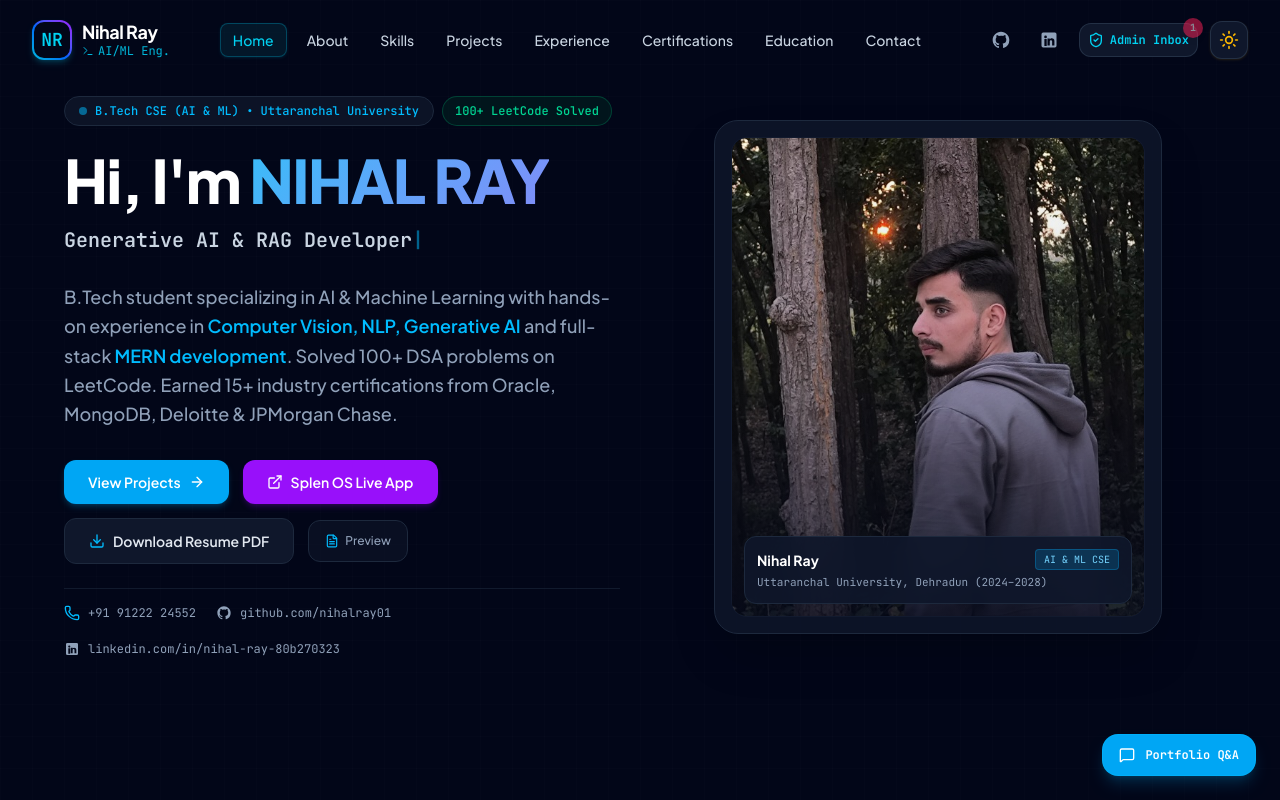
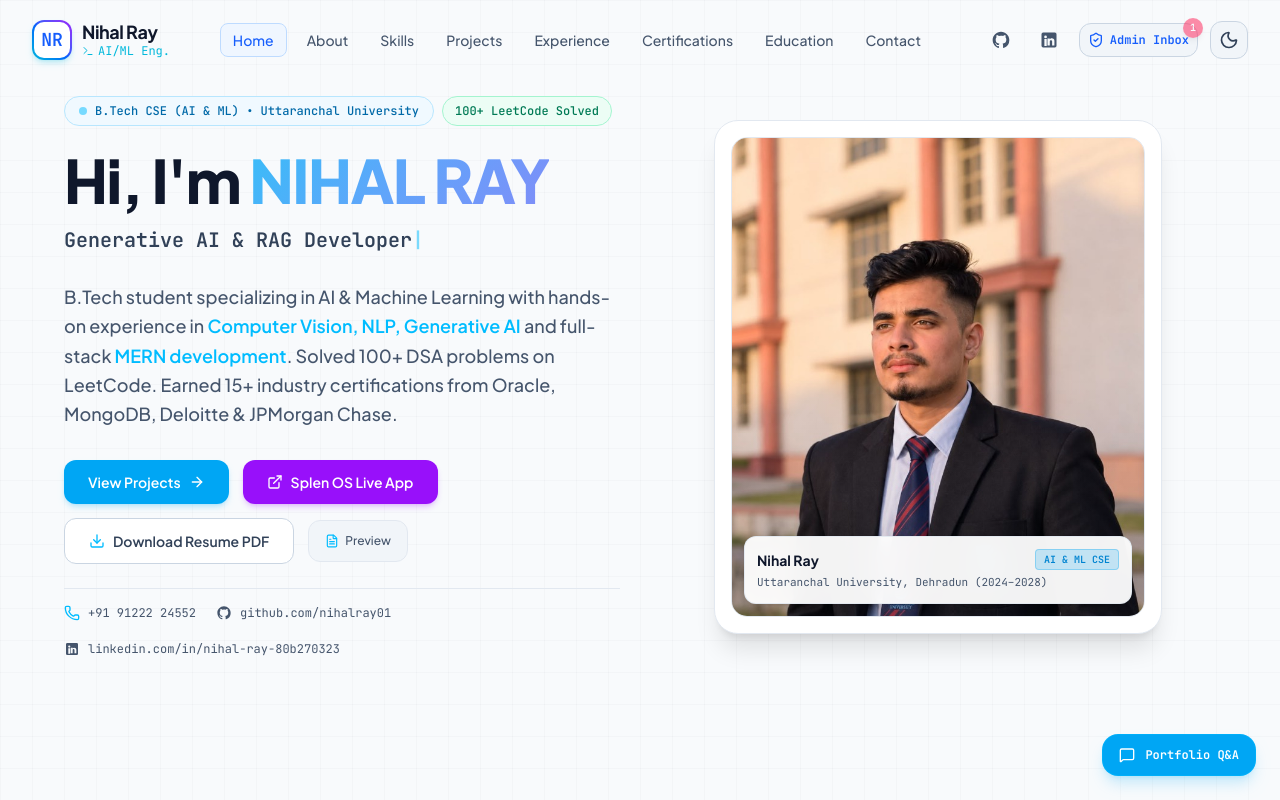
Before and after one commit to nihalray01/portfolio-nihalray, a React (Vite) app: page / in a window 1280 px wide. Shown: the top 800 px of the page. Built offline with nearby package versions, Linux system fonts and the light colour scheme.

Commit message:
Update photo to formal university portrait and set default open theme to day mode

```diff
--- a/src/App.jsx
+++ b/src/App.jsx
@@ -18,7 +18,7 @@ import ParticlesBackground from './components/ParticlesBackground';
 import { ResumeModal, ProjectModal, CertModal } from './components/Modals';
 
 export default function App() {
-  const [darkMode, setDarkMode] = useState(true);
+  const [darkMode, setDarkMode] = useState(false);
   const [isAdminOpen, setIsAdminOpen] = useState(false);
   const [isAdminModalOpen, setIsAdminModalOpen] = useState(false);
   const [isAdminAuthenticated, setIsAdminAuthenticated] = useState(() => {
--- a/src/components/Achievements.jsx
+++ b/src/components/Achievements.jsx
@@ -52,7 +52,7 @@ export default function Achievements({ darkMode }) {
                       </h3>
                       <span className="text-xs font-mono text-slate-400">{item.period}</span>
                     </div>
-                    <span className="text-xs font-semibold text-cyan-400 block font-mono">
+                    <span className={`text-xs font-semibold ${darkMode ? 'text-cyan-400' : 'text-blue-600'} block font-mono`}>
                       {item.organization}
                     </span>
                     <p className={`text-sm leading-relaxed ${darkMode ? 'text-slate-300' : 'text-slate-600'}`}>
--- a/src/components/Certifications.jsx
+++ b/src/components/Certifications.jsx
@@ -72,13 +72,13 @@ export default function Certifications({ darkMode, onSelectCert }) {
               </div>
 
               {/* Action Button */}
-              <div className="mt-6 pt-4 border-t border-slate-800/60 flex items-center justify-between">
-                <span className="text-[11px] font-mono text-slate-500">ID: {cert.credentialId}</span>
+              <div className={`mt-6 pt-4 border-t ${darkMode ? 'border-slate-800/60' : 'border-slate-100'} flex items-center justify-between`}>
+                <span className={`text-[11px] font-mono ${darkMode ? 'text-slate-500' : 'text-slate-400'}`}>ID: {cert.credentialId}</span>
                 <a
                   href={cert.link || "https://www.linkedin.com/in/nihal-ray-80b270323/details/certifications/"}
                   target="_blank"
                   rel="noopener noreferrer"
-                  className="px-4 py-2 rounded-xl text-xs font-semibold bg-emerald-500/10 hover:bg-emerald-500/20 text-emerald-400 border border-emerald-500/30 flex items-center gap-1.5 transition-all"
+                  className="px-4 py-2 rounded-xl text-xs font-semibold bg-emerald-500/10 hover:bg-emerald-500/20 text-emerald-600 dark:text-emerald-400 border border-emerald-500/30 flex items-center gap-1.5 transition-all"
                 >
                   <ExternalLink className="w-3.5 h-3.5" />
                   <span>View Certificate</span>
--- a/src/components/Education.jsx
+++ b/src/components/Education.jsx
@@ -48,12 +48,16 @@ export default function Education({ darkMode }) {
                 <h3 className={`text-xl sm:text-2xl font-extrabold ${darkMode ? 'text-white' : 'text-slate-900'}`}>
                   {edu.institution}
                 </h3>
-                <div className="text-base font-semibold text-sky-400">
+                <div className={`text-base font-semibold ${darkMode ? 'text-sky-400' : 'text-sky-600'}`}>
                   {edu.degree}
                 </div>
-                <div className="flex items-center gap-2 text-xs font-mono text-slate-400">
-                  <span>{edu.specialization}</span>
-                  <span>•</span>
+                <div className={`flex items-center gap-2 text-xs font-mono ${darkMode ? 'text-slate-400' : 'text-slate-500'}`}>
+                  {edu.specialization && (
+                    <>
+                      <span>{edu.specialization}</span>
+                      <span>•</span>
+                    </>
+                  )}
                   <span className="flex items-center gap-1">
                     <MapPin className="w-3 h-3 text-rose-400" />
                     {edu.location}
@@ -62,10 +66,10 @@ export default function Education({ darkMode }) {
               </div>
 
               {/* Details */}
-              <div className="space-y-2 pt-3 border-t border-slate-800/60">
+              <div className={`space-y-2 pt-3 border-t ${darkMode ? 'border-slate-800/60' : 'border-slate-100'}`}>
                 {edu.details.map((detail, dIdx) => (
                   <div key={dIdx} className="flex items-start gap-2.5 text-xs sm:text-sm">
-                    <CheckCircle2 className="w-4 h-4 text-sky-400 shrink-0 mt-0.5" />
+                    <CheckCircle2 className={`w-4 h-4 ${darkMode ? 'text-sky-400' : 'text-sky-600'} shrink-0 mt-0.5`} />
                     <span className={darkMode ? 'text-slate-300' : 'text-slate-700'}>{detail}</span>
                   </div>
                 ))}
--- a/src/components/Experience.jsx
+++ b/src/components/Experience.jsx
@@ -22,13 +22,15 @@ export default function Experience({ darkMode }) {
         </div>
 
         {/* Timeline Container */}
-        <div className="relative border-l-2 border-slate-800/80 dark:border-slate-800 ml-4 sm:ml-8 pl-6 sm:pl-8 space-y-10">
+        <div className={`relative border-l-2 ${darkMode ? 'border-slate-800' : 'border-slate-200'} ml-4 sm:ml-8 pl-6 sm:pl-8 space-y-10`}>
           {experienceTimeline.map((item, index) => (
             <div key={index} className="relative group">
 
               {/* Timeline Bullet Node */}
-              <div className="absolute -left-[31px] sm:-left-[39px] top-1.5 w-6 h-6 rounded-full bg-slate-950 border-2 border-cyan-400 flex items-center justify-center shadow-md shadow-cyan-500/20 group-hover:scale-125 transition-transform duration-300">
-                <div className="w-2 h-2 rounded-full bg-cyan-400 animate-pulse" />
+              <div className={`absolute -left-[31px] sm:-left-[39px] top-1.5 w-6 h-6 rounded-full ${
+                darkMode ? 'bg-slate-950 border-cyan-400 shadow-cyan-500/20' : 'bg-white border-blue-500 shadow-blue-500/20'
+              } border-2 flex items-center justify-center shadow-md group-hover:scale-125 transition-transform duration-300`}>
+                <div className={`w-2 h-2 rounded-full ${darkMode ? 'bg-cyan-400' : 'bg-blue-500'} animate-pulse`} />
               </div>
 
               {/* Timeline Content Card */}
@@ -40,7 +42,7 @@ export default function Experience({ darkMode }) {
 
                 {/* Meta Bar */}
                 <div className="flex flex-wrap items-center justify-between gap-2 mb-3">
-                  <span className="px-3 py-1 rounded-full text-xs font-mono font-semibold bg-cyan-500/10 text-cyan-400 border border-cyan-500/20 flex items-center gap-1.5">
+                  <span className="px-3 py-1 rounded-full text-xs font-mono font-semibold bg-cyan-500/10 text-cyan-500 dark:text-cyan-400 border border-cyan-500/20 flex items-center gap-1.5">
                     <Calendar className="w-3.5 h-3.5" />
                     <span>{item.period}</span>
                   </span>
@@ -55,7 +57,7 @@ export default function Experience({ darkMode }) {
                   <h3 className={`text-xl font-bold ${darkMode ? 'text-white' : 'text-slate-900'}`}>
                     {item.role}
                   </h3>
-                  <div className="flex items-center gap-2 text-sm font-semibold text-cyan-400">
+                  <div className={`flex items-center gap-2 text-sm font-semibold ${darkMode ? 'text-cyan-400' : 'text-blue-600'}`}>
                     <Award className="w-4 h-4" />
                     <span>{item.organization}</span>
                   </div>
@@ -66,13 +68,13 @@ export default function Experience({ darkMode }) {
                 </p>
 
                 {/* Outcomes List */}
-                <div className="space-y-2 pt-2 border-t border-slate-800/60">
-                  <span className="text-xs font-mono uppercase text-slate-400 font-semibold block mb-2">
+                <div className={`space-y-2 pt-2 border-t ${darkMode ? 'border-slate-800/60' : 'border-slate-100'}`}>
+                  <span className={`text-xs font-mono uppercase ${darkMode ? 'text-slate-400' : 'text-slate-500'} font-semibold block mb-2`}>
                     Key Outcomes & Accomplishments:
                   </span>
                   {item.outcomes.map((outcome, oIdx) => (
                     <div key={oIdx} className="flex items-start gap-2.5 text-xs sm:text-sm">
-                      <CheckCircle2 className="w-4 h-4 text-cyan-400 shrink-0 mt-0.5" />
+                      <CheckCircle2 className="w-4 h-4 text-cyan-500 dark:text-cyan-400 shrink-0 mt-0.5" />
                       <span className={darkMode ? 'text-slate-300' : 'text-slate-700'}>{outcome}</span>
                     </div>
                   ))}
--- a/src/components/Hero.jsx
+++ b/src/components/Hero.jsx
@@ -136,10 +136,12 @@ export default function Hero({ darkMode, onOpenResume }) {
           </div>
 
           {/* Direct Social & Contact Links */}
-          <div className="flex flex-wrap items-center justify-center lg:justify-start gap-5 pt-4 border-t border-slate-800/60 text-xs font-mono text-slate-400">
+          <div className={`flex flex-wrap items-center justify-center lg:justify-start gap-5 pt-4 border-t ${
+            darkMode ? 'border-slate-800/60 text-slate-400' : 'border-slate-200 text-slate-600'
+          } text-xs font-mono`}>
             <a
               href={`tel:${personalInfo.phone}`}
-              className="flex items-center gap-2 hover:text-sky-400 transition-colors"
+              className={`flex items-center gap-2 ${darkMode ? 'hover:text-sky-400' : 'hover:text-sky-600'} transition-colors`}
             >
               <Phone className="w-4 h-4 text-sky-400" />
               <span>{personalInfo.phone}</span>
@@ -148,7 +150,7 @@ export default function Hero({ darkMode, onOpenResume }) {
               href={personalInfo.github}
               target="_blank"
               rel="noopener noreferrer"
-              className="flex items-center gap-2 hover:text-sky-400 transition-colors"
+              className={`flex items-center gap-2 ${darkMode ? 'hover:text-sky-400' : 'hover:text-sky-600'} transition-colors`}
             >
               <GithubIcon className="w-4 h-4" />
               <span>github.com/nihalray01</span>
@@ -157,7 +159,7 @@ export default function Hero({ darkMode, onOpenResume }) {
               href={personalInfo.linkedin}
               target="_blank"
               rel="noopener noreferrer"
-              className="flex items-center gap-2 hover:text-sky-400 transition-colors"
+              className={`flex items-center gap-2 ${darkMode ? 'hover:text-sky-400' : 'hover:text-sky-600'} transition-colors`}
             >
               <LinkedinIcon className="w-4 h-4" />
               <span>linkedin.com/in/{personalInfo.linkedinUsername}</span>
@@ -175,25 +177,33 @@ export default function Hero({ darkMode, onOpenResume }) {
             } space-y-4`}>
 
               {/* Profile Image Frame */}
-              <div className="relative h-[420px] sm:h-[480px] w-full rounded-2xl overflow-hidden bg-slate-950 border border-slate-800/60">
+              <div className={`relative h-[420px] sm:h-[480px] w-full rounded-2xl overflow-hidden border ${
+                darkMode ? 'bg-slate-950 border-slate-800/60' : 'bg-slate-100 border-slate-200'
+              }`}>
                 <img
                   src={nihalPhoto}
                   alt="Nihal Ray - Computer Science Engineering Student"
-                  className="w-full h-full object-cover object-[center_75%]"
+                  className="w-full h-full object-cover object-[center_10%]"
                 />
 
                 {/* Subtle vignette gradient */}
-                <div className="absolute inset-0 bg-gradient-to-t from-slate-950 via-slate-950/20 to-transparent opacity-80 pointer-events-none" />
+                <div className={`absolute inset-0 bg-gradient-to-t ${
+                  darkMode ? 'from-slate-950 via-slate-950/20 to-transparent opacity-80' : 'from-slate-900/40 via-transparent to-transparent opacity-40'
+                } pointer-events-none`} />
 
                 {/* Floating Clean Badge */}
-                <div className="absolute bottom-3 left-3 right-3 p-3 rounded-xl bg-slate-900/90 backdrop-blur-md border border-slate-800 text-white space-y-1">
+                <div className={`absolute bottom-3 left-3 right-3 p-3 rounded-xl backdrop-blur-md border ${
+                  darkMode
+                    ? 'bg-slate-900/90 border-slate-800 text-white'
+                    : 'bg-white/95 border-slate-200/90 text-slate-900 shadow-md'
+                } space-y-1`}>
                   <div className="flex items-center justify-between">
-                    <h3 className="font-bold text-sm">Nihal Ray</h3>
-                    <span className="text-[10px] font-mono px-2 py-0.5 rounded bg-sky-500/20 text-sky-300 border border-sky-500/30">
+                    <h3 className={`font-bold text-sm ${darkMode ? 'text-white' : 'text-slate-900'}`}>Nihal Ray</h3>
+                    <span className="text-[10px] font-mono px-2 py-0.5 rounded bg-sky-500/20 text-sky-600 dark:text-sky-300 border border-sky-500/30 font-semibold">
                       AI & ML CSE
                     </span>
                   </div>
-                  <p className="text-[11px] font-mono text-slate-400">
+                  <p className={`text-[11px] font-mono ${darkMode ? 'text-slate-400' : 'text-slate-600'}`}>
                     Uttaranchal University, Dehradun (2024–2028)
                   </p>
                 </div>
--- a/src/components/ParticlesBackground.jsx
+++ b/src/components/ParticlesBackground.jsx
@@ -1,10 +1,10 @@
 import React from 'react';
 
-export default function ParticlesBackground({ darkMode = true }) {
+export default function ParticlesBackground({ darkMode = false }) {
   return (
     <div
-      className={`fixed inset-0 pointer-events-none z-0 opacity-40 transition-opacity duration-300 ${
-        darkMode ? 'bg-grid-pattern' : 'opacity-10'
+      className={`fixed inset-0 pointer-events-none z-0 transition-opacity duration-300 ${
+        darkMode ? 'bg-grid-pattern opacity-40' : 'bg-grid-pattern-light opacity-70'
       }`}
     />
   );
--- a/src/components/Projects.jsx
+++ b/src/components/Projects.jsx
@@ -111,7 +111,7 @@ export default function Projects({ darkMode, onSelectProject }) {
                   {/* Card Content Body */}
                   <div className="p-6 space-y-3">
                     <div>
-                      <span className="text-[11px] font-mono text-sky-400 block mb-1">
+                      <span className={`text-[11px] font-mono ${darkMode ? 'text-sky-400' : 'text-sky-600'} block mb-1 font-semibold`}>
                         {project.category}
                       </span>
                       <h3 className={`text-xl font-bold ${darkMode ? 'text-white' : 'text-slate-900'}`}>
@@ -145,7 +145,7 @@ export default function Projects({ darkMode, onSelectProject }) {
                 </div>
 
                 {/* Card Action Footer */}
-                <div className="p-6 pt-0 border-t border-slate-800/40 mt-4 flex items-center justify-between gap-3">
+                <div className={`p-6 pt-0 border-t ${darkMode ? 'border-slate-800/40' : 'border-slate-100'} mt-4 flex items-center justify-between gap-3`}>
                   <a
                     href={project.github}
                     target="_blank"
@@ -153,7 +153,7 @@ export default function Projects({ darkMode, onSelectProject }) {
                     className={`flex-1 py-2 rounded-xl text-xs font-semibold flex items-center justify-center gap-2 border transition-all ${
                       darkMode
                         ? 'bg-slate-950 border-slate-800 text-slate-300 hover:text-white hover:bg-slate-800'
-                        : 'bg-slate-50 border-slate-200 text-slate-700 hover:text-slate-900'
+                        : 'bg-slate-50 border-slate-200 text-slate-700 hover:text-slate-900 hover:bg-slate-100'
                     }`}
                   >
                     <GithubIcon className="w-3.5 h-3.5" />
@@ -162,7 +162,11 @@ export default function Projects({ darkMode, onSelectProject }) {
 
                   <button
                     onClick={() => onSelectProject(project)}
-                    className="py-2 px-3 rounded-xl text-xs font-semibold bg-slate-800 hover:bg-slate-700 text-sky-400 border border-slate-700 flex items-center gap-1.5 transition-colors"
+                    className={`py-2 px-3 rounded-xl text-xs font-semibold border flex items-center gap-1.5 transition-colors ${
+                      darkMode
+                        ? 'bg-slate-800 hover:bg-slate-700 text-sky-400 border-slate-700'
+                        : 'bg-sky-50 hover:bg-sky-100 text-sky-600 border-sky-200'
+                    }`}
                   >
                     <Eye className="w-3.5 h-3.5" />
                     <span>Details</span>
--- a/src/index.css
+++ b/src/index.css
@@ -53,3 +53,10 @@
     linear-gradient(to right, rgba(255, 255, 255, 0.03) 1px, transparent 1px),
     linear-gradient(to bottom, rgba(255, 255, 255, 0.03) 1px, transparent 1px);
 }
+
+.bg-grid-pattern-light {
+  background-size: 32px 32px;
+  background-image:
+    linear-gradient(to right, rgba(15, 23, 42, 0.03) 1px, transparent 1px),
+    linear-gradient(to bottom, rgba(15, 23, 42, 0.03) 1px, transparent 1px);
+}
```
Also changed, not shown: index.html (+2 -2 lines), src/components/AIChatbot.jsx (+22 -12 lines), src/assets/nihal_ray.jpg.
